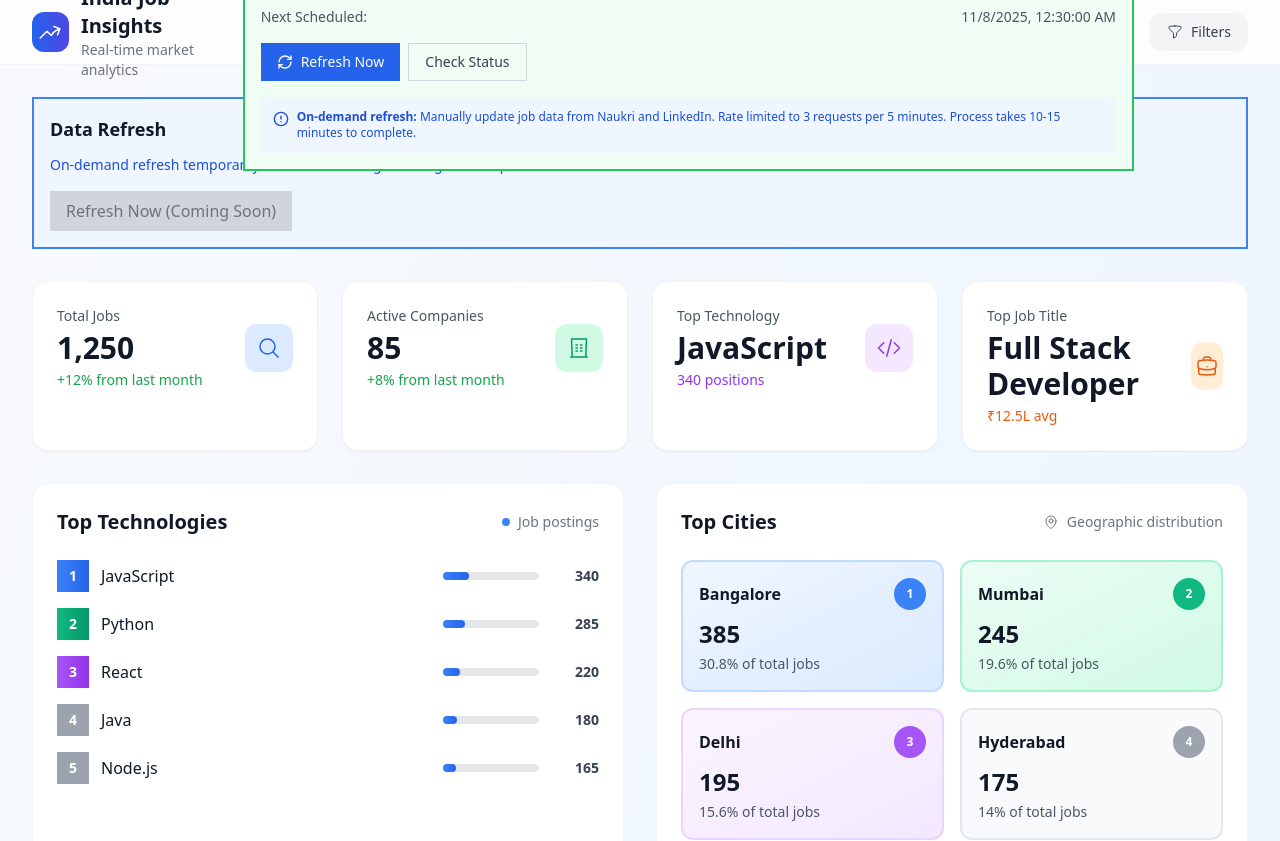
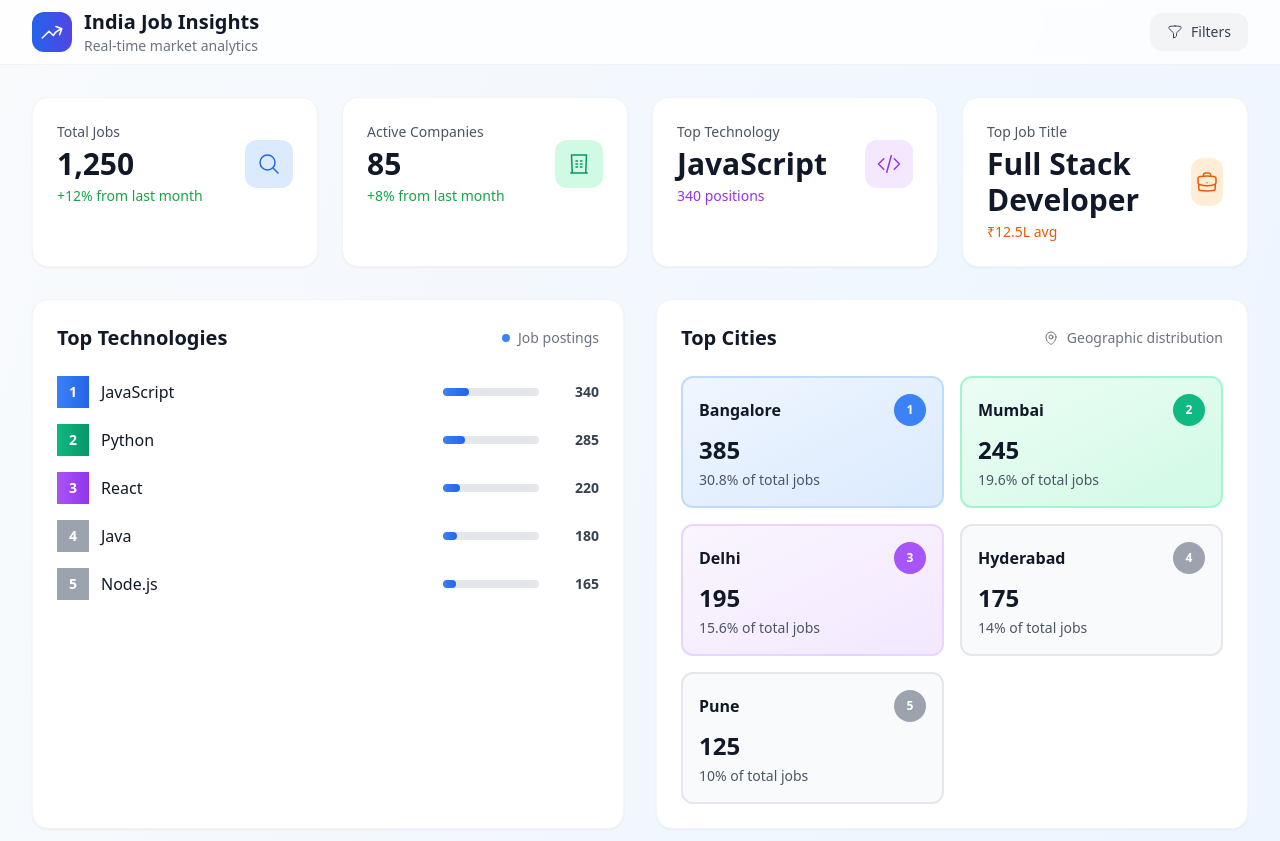
Before and after one commit to GAmaranathaReddy/job-insights, a Next.js app: page / in a window 1280 px wide. Shown: the top 841 px of the page. Built offline with nearby package versions, Linux system fonts and the light colour scheme.

Commit message:
Update page.tsx

```diff
--- a/src/app/page.tsx
+++ b/src/app/page.tsx
@@ -1,7 +1,7 @@
 'use client';
 
 import { useState, useEffect, useMemo, Fragment, useRef } from 'react';
-import RefreshButton from '@/components/RefreshButton';
+import RefreshButton from '../components/RefreshButton';
 
 // Professional Icons (we'll use simple SVGs for now)
 const ChevronDownIcon = ({ className }: { className?: string }) => (
@@ -306,7 +306,6 @@ export default function Dashboard() {
             </div>
 
             <div className="flex items-center space-x-4">
-              <RefreshButton />
               <button
                 onClick={() => setShowFilters(!showFilters)}
                 className={`inline-flex items-center px-4 py-2 border border-transparent text-sm font-medium rounded-xl transition-all duration-200 ${
@@ -426,23 +425,6 @@ export default function Dashboard() {
 
       {/* Main Content */}
       <main className="max-w-7xl mx-auto px-4 sm:px-6 lg:px-8 py-8">
-        {/* Data Refresh Controls */}
-        <div className="mb-8">
-          {/* <RefreshButton /> */}
-          <div className="rounded-lg border-2 border-blue-500 bg-blue-50 p-4">
-            <h3 className="text-lg font-semibold text-gray-900 mb-3">Data Refresh</h3>
-            <p className="text-sm text-blue-700 mb-4">
-              On-demand refresh temporarily disabled. Working on fixing the component...
-            </p>
-            <button
-              disabled
-              className="px-4 py-2 bg-gray-300 text-gray-500 rounded-md cursor-not-allowed"
-            >
-              Refresh Now (Coming Soon)
-            </button>
-          </div>
-        </div>
-
         {/* Key Metrics */}
         <div className="grid grid-cols-1 sm:grid-cols-2 lg:grid-cols-4 gap-6 mb-8">
           <div className="bg-white rounded-2xl shadow-sm border border-gray-100 p-6 hover:shadow-md transition-shadow duration-300">
@@ -805,6 +787,11 @@ export default function Dashboard() {
           </div>
         </div>
 
+        {/* Data Refresh Controls */}
+        <div className="mt-8 flex justify-center">
+          <RefreshButton />
+        </div>
+
         {/* Footer */}
         <div className="mt-12 text-center text-sm text-gray-500">
           <p>Last updated: {displayData.summary?.lastUpdated || 'Just now'}</p>
```
